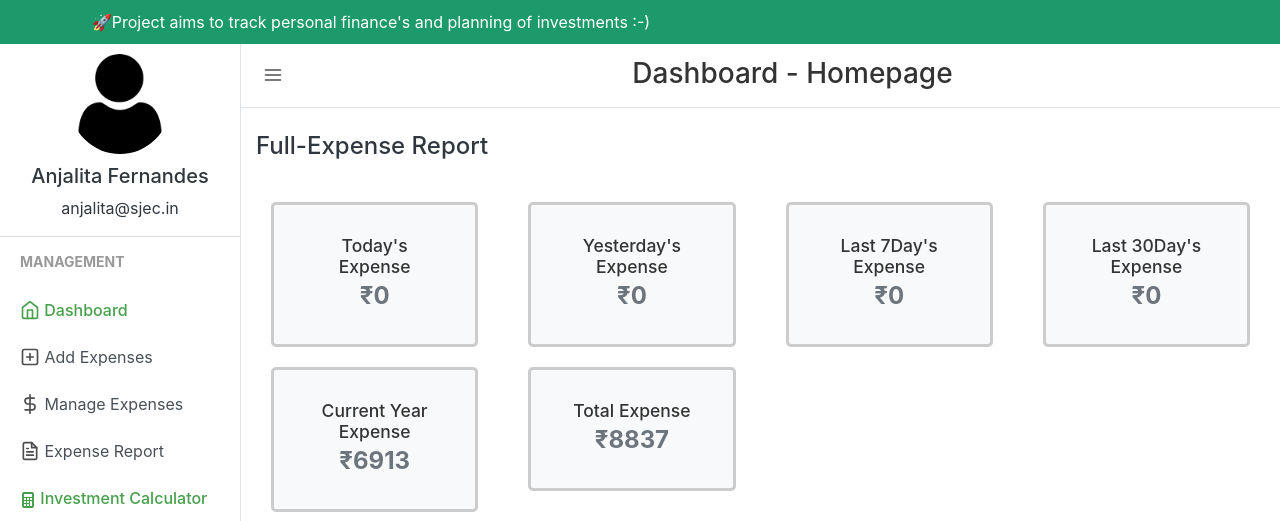
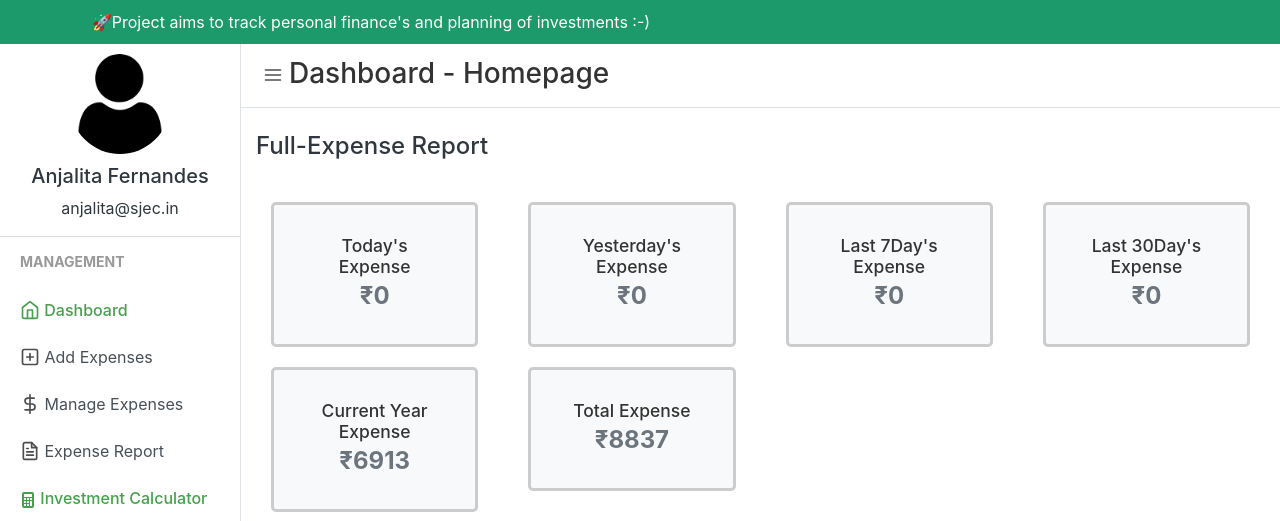
Before and after one commit to aditya4232/dbms-expensetracker, a PHP site: page / in a window 1280 px wide. Shown: the top 521 px of the page. Run offline with PHP 8.4, Linux system fonts and the light colour scheme; a user stored in the database is signed in; data comes from the database, SQL or seed files in the repository.

Commit message:
Revert "1"
This reverts commit 94209a40a0984f28b723fde944d72d5aab295d9b.

```diff
--- a/index.php
+++ b/index.php
@@ -50,10 +50,12 @@ $this_year_expense_amount = '0' + mysqli_fetch_assoc($this_year_expense)['SUM(ex
 $total_expense_amount = '0' + mysqli_fetch_assoc($total_expense)['SUM(expense)'];
 
 ?>
+
 <!DOCTYPE html>
 <html lang="en">
 
 <head>
+
 
   <meta charset="utf-8">
   <meta name="viewport" content="width=device-width, initial-scale=1, shrink-to-fit=no">
@@ -114,6 +116,8 @@ $total_expense_amount = '0' + mysqli_fetch_assoc($total_expense)['SUM(expense)']
 </head>
 
 <body>
+
+
     <style>
     .news-ticker {
       width: 100%;
@@ -142,6 +146,7 @@ $total_expense_amount = '0' + mysqli_fetch_assoc($total_expense)['SUM(expense)']
 </head>
 
 <body>
+
 
   <div class="news-ticker">
     <div class="news-item">🚀Project aims to track personal finance's and planning of investments :-) </div>
@@ -185,11 +190,11 @@ $total_expense_amount = '0' + mysqli_fetch_assoc($total_expense)['SUM(expense)']
         <button class="toggler" type="button" id="menu-toggle" aria-expanded="false">
           <span data-feather="menu"></span>
         </button>
-        <div class="col-md-12 text-center">
+        <div class="col-md-0 text-center">
 
     <h3 class="try">Dashboard - Homepage</h3>
 
-  </div>
+</div>
 
       </nav>
       <div class="container-fluid">
@@ -249,6 +254,7 @@ $total_expense_amount = '0' + mysqli_fetch_assoc($total_expense)['SUM(expense)']
   </div>
 </div>
 
+
           <!-- Daily Expenses Chart -->
           <div class="col-md-6">
             <div class="card">
@@ -260,7 +266,7 @@ $total_expense_amount = '0' + mysqli_fetch_assoc($total_expense)['SUM(expense)']
               </div>
             </div>
           </div>
-          <!-- Expen se Category Chart -->
+          <!-- Expense Category Chart -->
           <div class="col-md-6">
             <div class="card">
               <div class="card-header">
@@ -481,7 +487,6 @@ var myChart = new Chart(line, {
 
 
   </script>
-
 </body>
 
 </html>
```
